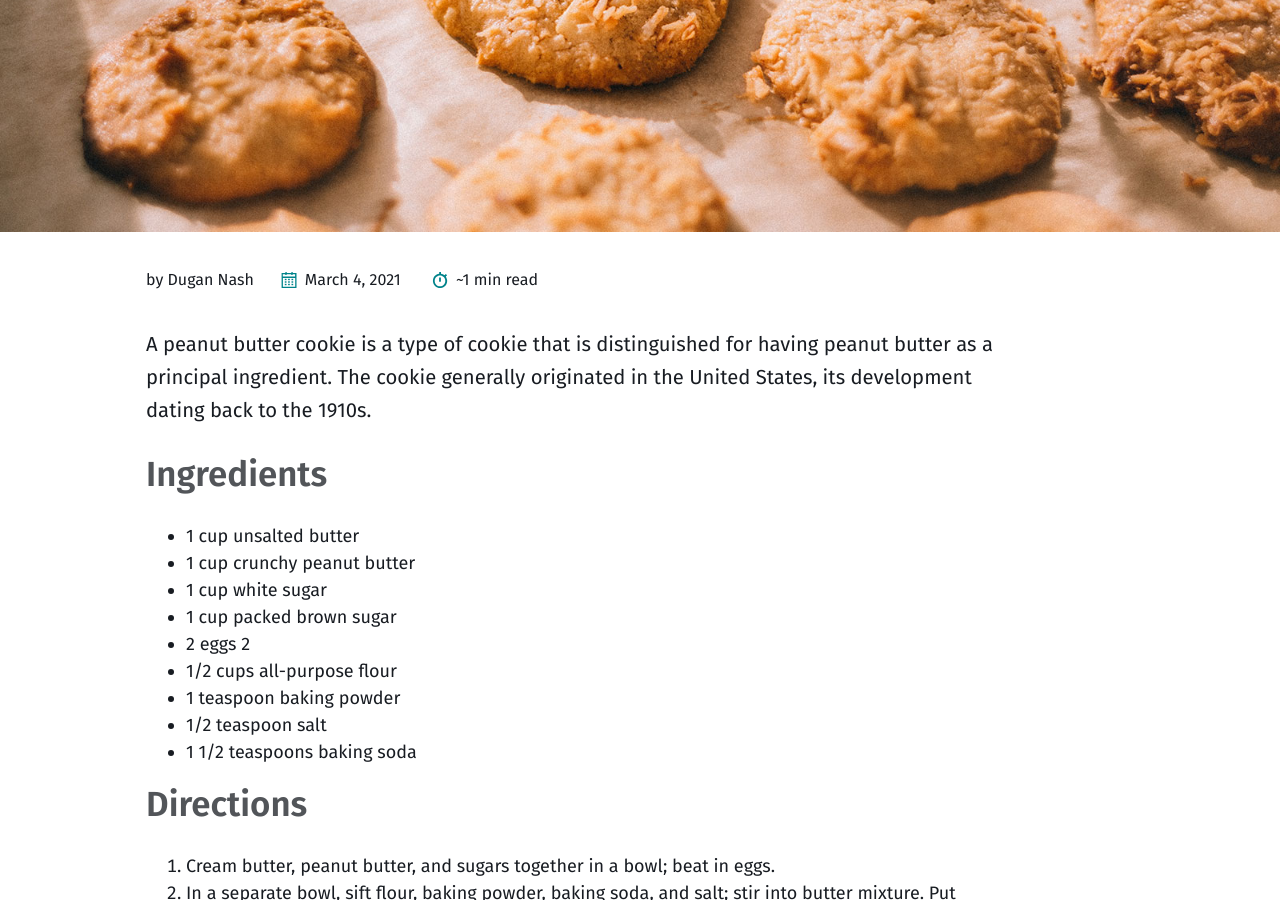
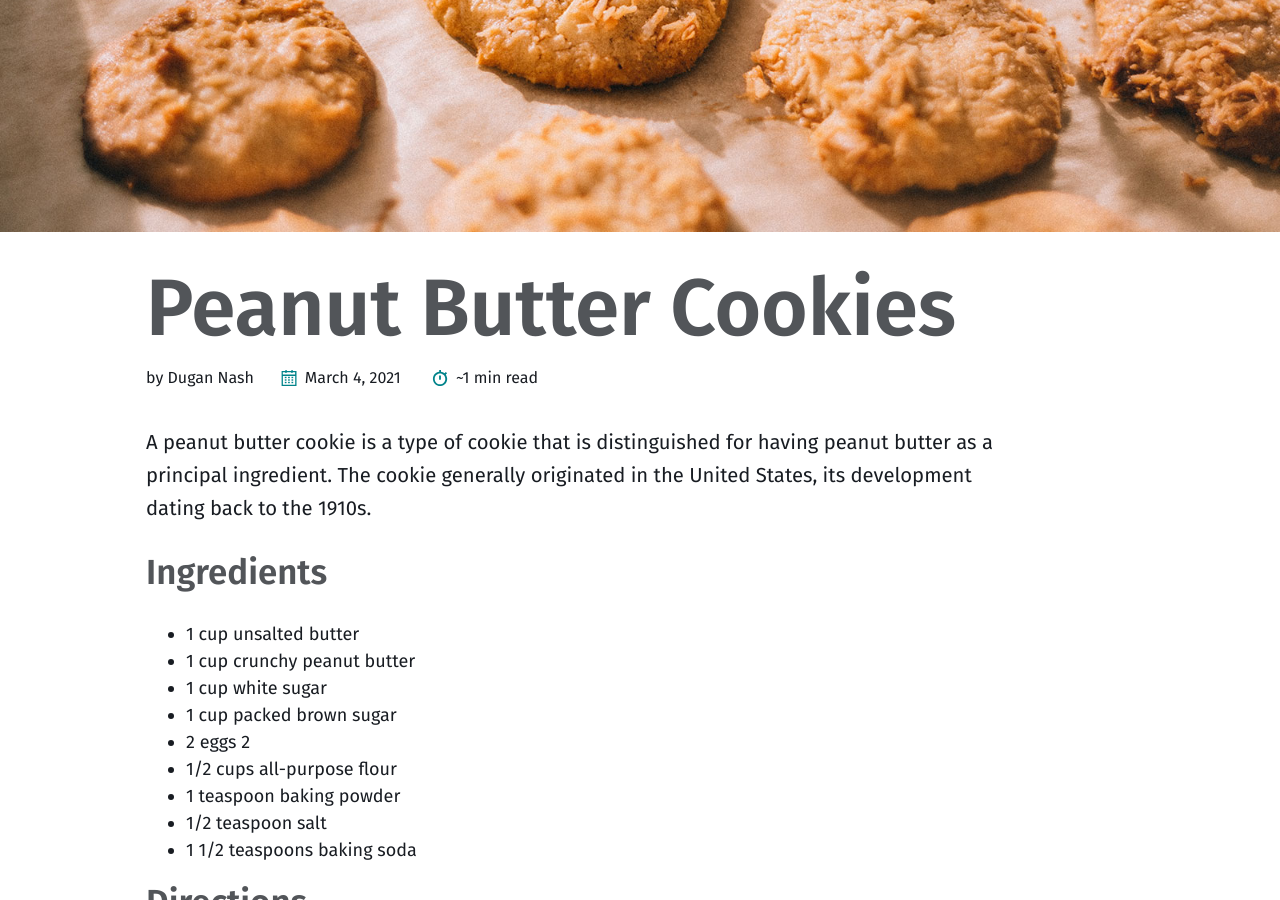
Before and after one commit to motilalmeher/motilalmeher.github.io, a Jekyll site: the page built from _recipes/moti.md, in a window 1280 px wide and 900 px high, scrolled down 533 px. Built offline with Jekyll 4.4.1, drawn with Linux system fonts in a browser that asks for light colours.

Commit message:
Update page-intro.html

```diff
--- a/_includes/page-intro.html
+++ b/_includes/page-intro.html
@@ -10,10 +10,10 @@
     </div>
   {% endif %}
   <div class="inner">
-  <div class="intro-text">
-     <!-- {% if page.title %}
+  <div class="intro-text" style="align: center">
+      {% if page.title %}
         <h1 id="page-title" class="intro-title">{{ page.title | markdownify | strip_html }}</h1>
-      {% endif %} -->
+      {% endif %}
 
       {% if page.sub_title %}
         <p class="intro-subtitle">{{ page.sub_title | markdownify | strip_html }}</p>
```
